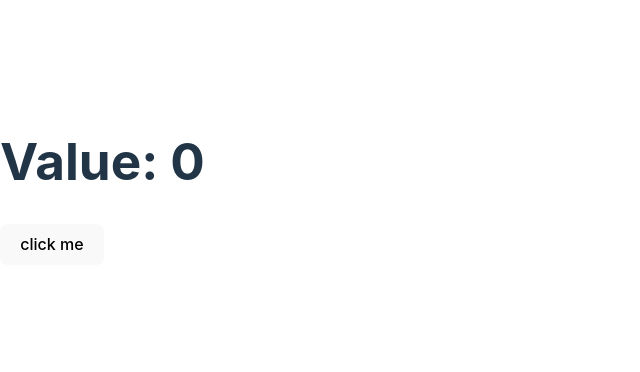
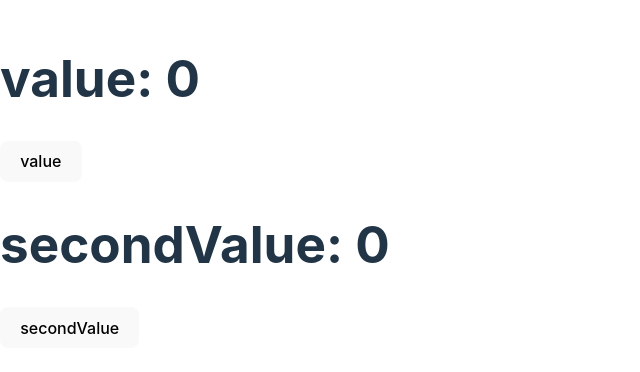
Before and after one commit to ThisisNirmalJaiswal/ReactJSPractice, a React (Vite) app: page / in a window 1280 px wide. Shown: the part 218-590 px from the top of the page, without its empty margins (0-640 px from the left). Built offline with nearby package versions, Linux system fonts and the light colour scheme; the HTML template or start-up script is replaced by a standard one.

Commit message:
multiple Effects

```diff
--- a/src/App.jsx
+++ b/src/App.jsx
@@ -1,4 +1,4 @@
-import Final from './tutorial/02-useEffect/final/02-useEffect-basics';
+import Final from './tutorial/02-useEffect/final/03-multiple-effects';
 
 function App() {
   return (
--- a/src/tutorial/02-useEffect/final/03-multiple-effects.jsx
+++ b/src/tutorial/02-useEffect/final/03-multiple-effects.jsx
@@ -25,3 +25,37 @@
 //   );
 // };
 // export default MultipleEffects;
+
+import { useEffect, useState } from 'react';
+
+const MultipleEffects = () => {
+  const [value, setValue] = useState(0);
+  const [secondValue, setSecondValue] = useState(0);
+
+  useEffect(() => {
+    console.log('hello from first use effect');
+  }, [value]);
+
+  useEffect(() => {
+    console.log('hello from second use effect');
+  }, [secondValue]);
+
+  return (
+    <div>
+      <h1>value: {value} </h1>
+      <button type='button' className='btn' onClick={() => setValue(value + 1)}>
+        value
+      </button>
+      <h1>secondValue: {secondValue} </h1>
+      <button
+        type='button'
+        className='btn'
+        onClick={() => setSecondValue(secondValue + 1)}
+      >
+        secondValue
+      </button>
+    </div>
+  );
+};
+
+export default MultipleEffects;
```
